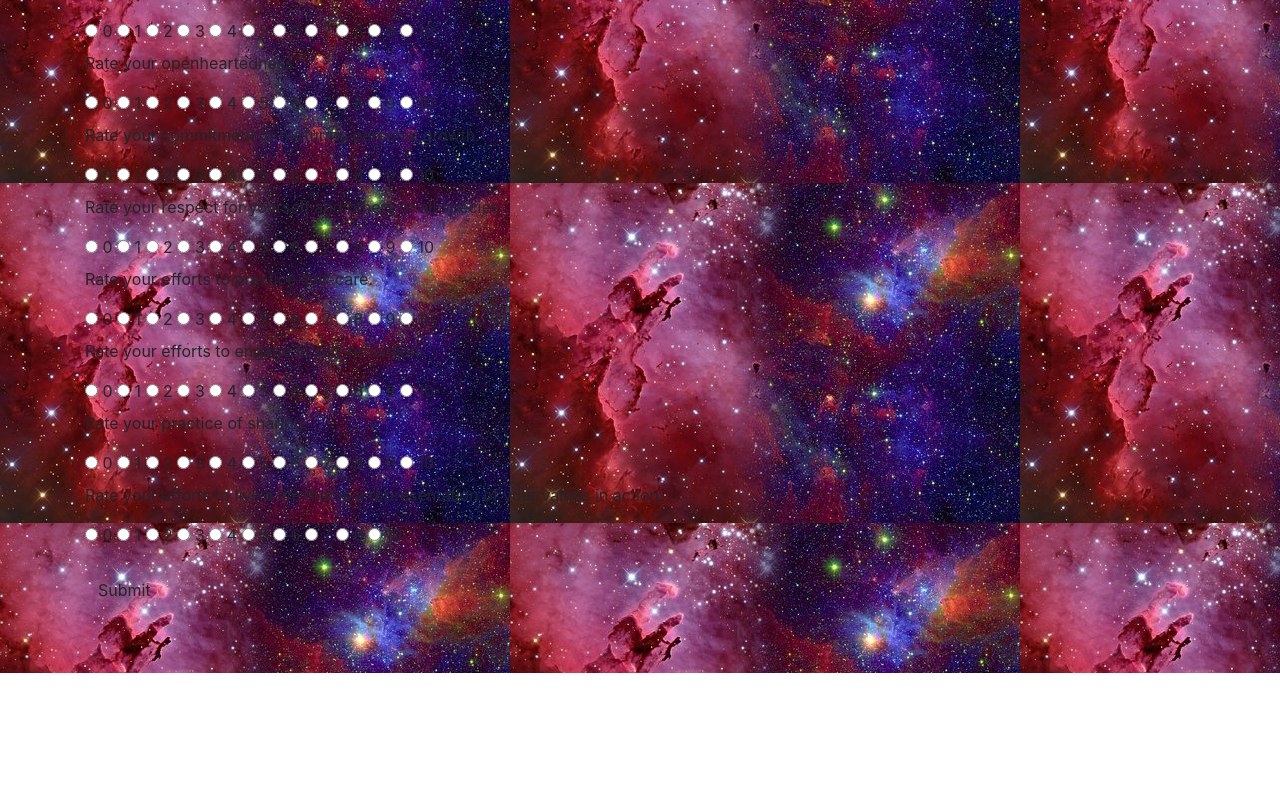
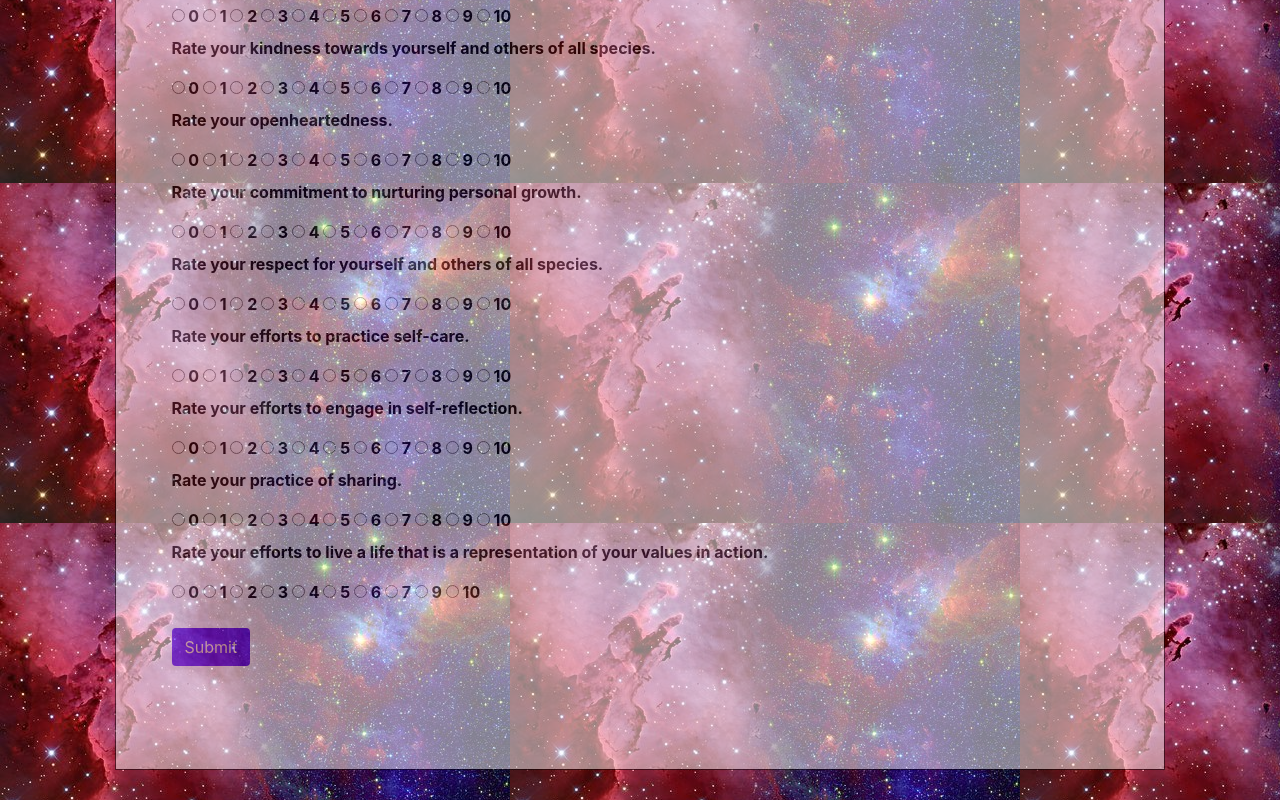
Before and after one commit to jessicarubinwilliams/super-galactic-age-calculator, a website built with webpack: page src/index.html in a window 1280 px wide. Shown: the part 1177-1977 px from the top of the page. Before the commit the page ends 1850 px from the top, so only its background shows below. Built offline with nearby package versions, Linux system fonts and the light colour scheme.

Commit message:
Format .btn & .transparent-box

```diff
--- a/src/css/styles.css
+++ b/src/css/styles.css
@@ -8,6 +8,21 @@
 
 body {
   background-image: url("./../../assets/images/universe.jpg");
+}
+
+.btn {
+  background-color: rgb(79, 7, 247);
+  color: blanchedalmond;
+}
+
+.transparent-box {
+  margin: 30px;
+  background-color: #ffffff;
+  border: 1px solid black;
+  opacity: 0.5;
+  padding: 5%;
+  font-weight: bold;
+  color: #000000;
 }
 
 .jumbotron {
```
